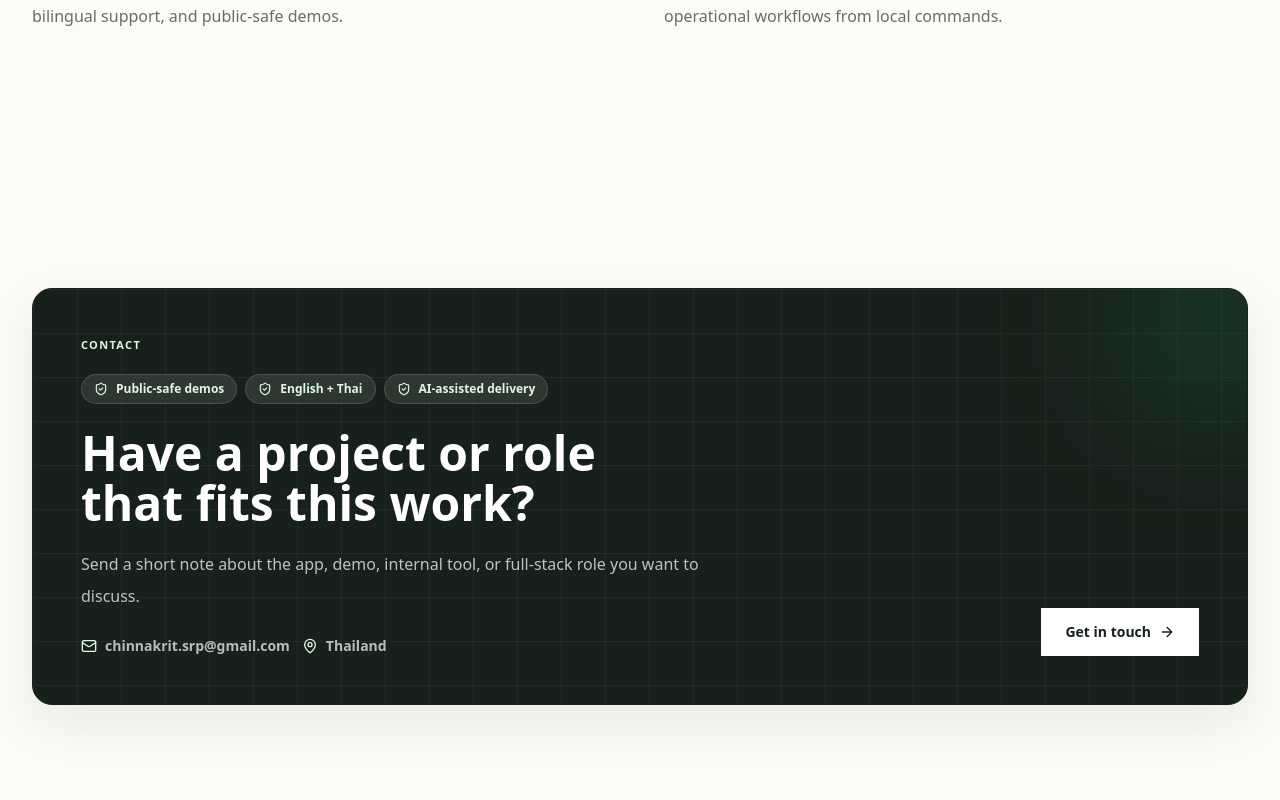
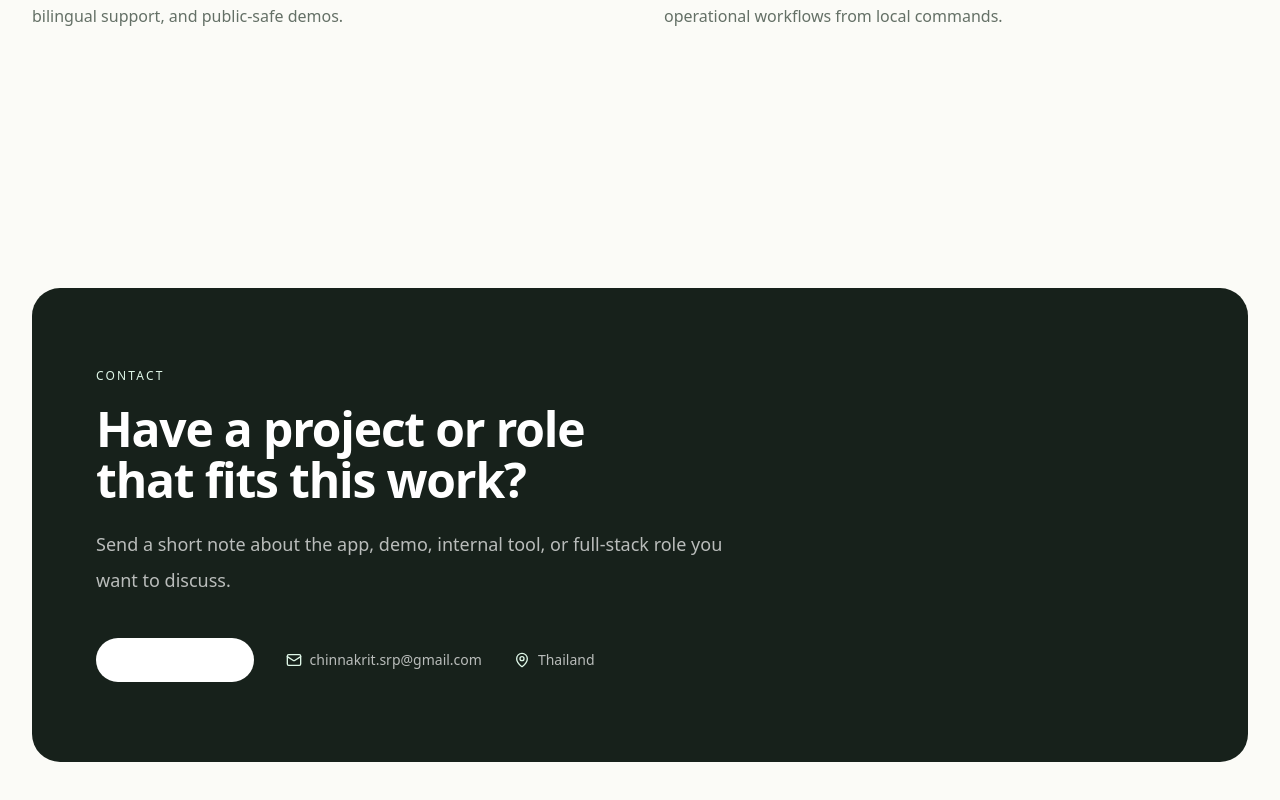
Before and after one commit to Manchinn/Portfolio, a Next.js app: page / in a window 1280 px wide. Shown: the part 4033-4833 px from the top of the page. Built offline with nearby package versions, Linux system fonts and the light colour scheme.

Commit message:
refactor: simplify contact panel, drop texture and trust chips

```diff
--- a/src/components/portfolio-saas/SaasHome.tsx
+++ b/src/components/portfolio-saas/SaasHome.tsx
@@ -4,7 +4,6 @@ import {
   ArrowRight,
   Mail,
   MapPin,
-  ShieldCheck,
 } from 'lucide-react'
 import { profile, profileCommon, projects } from '@/data/portfolio'
 import type { Language, Project } from '@/data/types'
@@ -32,7 +31,6 @@ type LocalCopy = {
   contactTitle: string
   contactSubtitle: string
   contactCta: string
-  contactTrust: string[]
   openDemo: string
   viewDemos: string
   viewWork: string
@@ -84,7 +82,6 @@ const localCopy: Record<Language, LocalCopy> = {
     contactSubtitle:
       'Send a short note about the app, demo, internal tool, or full-stack role you want to discuss.',
     contactCta: 'Get in touch',
-    contactTrust: ['Public-safe demos', 'English + Thai', 'AI-assisted delivery'],
     openDemo: 'Open demo',
     viewDemos: 'View all demos',
     viewWork: 'View selected work',
@@ -134,7 +131,6 @@ const localCopy: Record<Language, LocalCopy> = {
     contactSubtitle:
       'ส่ง note สั้นๆ เกี่ยวกับ app, demo, internal tool หรือ full-stack role ที่อยากคุยได้เลย',
     contactCta: 'ติดต่อ',
-    contactTrust: ['Public-safe demos', 'ไทย + อังกฤษ', 'AI-assisted delivery'],
     openDemo: 'เปิด demo',
     viewDemos: 'ดู demos ทั้งหมด',
     viewWork: 'ดูผลงานที่เลือกไว้',
@@ -347,50 +343,29 @@ function CapabilitiesSection({ c }: { c: LocalCopy }) {
 
 function ContactSection({ c, email, location }: { c: LocalCopy; email: string; location: string }) {
   return (
-    <SaasSection id="contact" className="pb-24">
-      <FadeUp className="relative overflow-hidden rounded-[20px] border border-saas-ink bg-saas-ink p-6 text-white shadow-saas-md sm:p-10 lg:p-12">
-        <div
-          className="pointer-events-none absolute inset-0 opacity-[0.07]"
-          style={{
-            backgroundImage:
-              'linear-gradient(to right, rgba(255,255,255,0.6) 1px, transparent 1px), linear-gradient(to bottom, rgba(255,255,255,0.6) 1px, transparent 1px)',
-            backgroundSize: '44px 44px',
-          }}
-          aria-hidden
-        />
-        <div className="absolute -right-16 -top-16 h-48 w-48 rounded-full bg-saas-green/20 blur-3xl" aria-hidden />
-        <div className="relative">
-          <p className="text-[11px] font-bold uppercase tracking-[0.12em] text-saas-mint">{c.contactEyebrow}</p>
-          <div className="mt-5 flex flex-wrap gap-2">
-            {c.contactTrust.map((item) => (
-              <span
-                key={item}
-                className="inline-flex items-center gap-2 rounded-full border border-white/14 bg-white/10 px-3 py-1.5 text-xs font-black text-saas-mint backdrop-blur"
+    <SaasSection id="contact" className="pb-28">
+      <FadeUp className="rounded-[28px] bg-saas-ink px-6 py-14 text-white sm:px-12 sm:py-16 lg:px-16 lg:py-20">
+        <p className="text-xs font-medium uppercase tracking-[0.18em] text-saas-mint">{c.contactEyebrow}</p>
+        <h2 className="mt-5 max-w-3xl text-balance break-words text-3xl font-bold leading-[1.06] tracking-tight sm:text-5xl">
+          {c.contactTitle}
+        </h2>
+        <p className="mt-5 max-w-2xl text-lg font-light leading-9 text-white/70">{c.contactSubtitle}</p>
+        <div className="mt-10 flex flex-wrap items-center gap-x-8 gap-y-4">
+          <SaasButton
+            href={`mailto:${email}`}
+            icon={<ArrowRight className="h-4 w-4" />}
+            className="bg-white text-saas-ink hover:bg-saas-mint"
           >
-                <ShieldCheck className="h-3.5 w-3.5" />
-                {item}
-              </span>
-            ))}
-          </div>
-          <div className="mt-6 grid gap-8 lg:grid-cols-[minmax(0,1fr)_auto] lg:items-end">
-            <div className="min-w-0">
-              <h2 className="max-w-3xl text-balance break-words text-3xl font-black leading-[1.04] sm:text-5xl">{c.contactTitle}</h2>
-              <p className="mt-5 max-w-2xl text-base leading-8 text-white/72">{c.contactSubtitle}</p>
-              <div className="mt-6 flex flex-wrap gap-3 text-sm font-bold text-white/70">
-                <span className="inline-flex items-center gap-2">
+            {c.contactCta}
+          </SaasButton>
+          <span className="inline-flex items-center gap-2 text-sm font-light text-white/70">
             <Mail className="h-4 w-4 text-saas-mint" />
             {email}
           </span>
-                <span className="inline-flex items-center gap-2">
+          <span className="inline-flex items-center gap-2 text-sm font-light text-white/70">
             <MapPin className="h-4 w-4 text-saas-mint" />
             {location}
           </span>
-              </div>
-            </div>
-            <SaasButton href={`mailto:${email}`} variant="secondary" icon={<ArrowRight className="h-4 w-4" />} className="min-h-12 border-white bg-white px-6 hover:bg-saas-mint">
-              {c.contactCta}
-            </SaasButton>
-          </div>
         </div>
       </FadeUp>
     </SaasSection>
```
Lines whose indentation alone changed are shown as unchanged.
